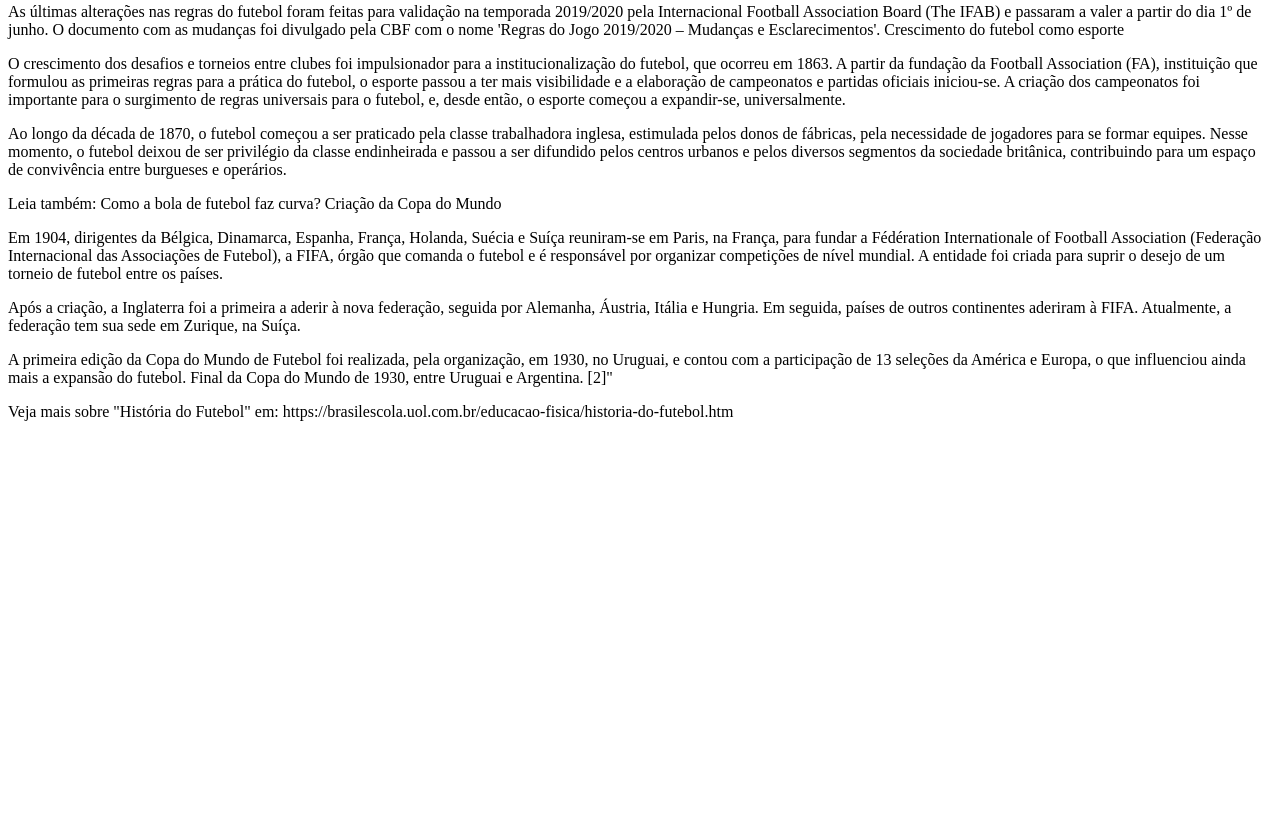
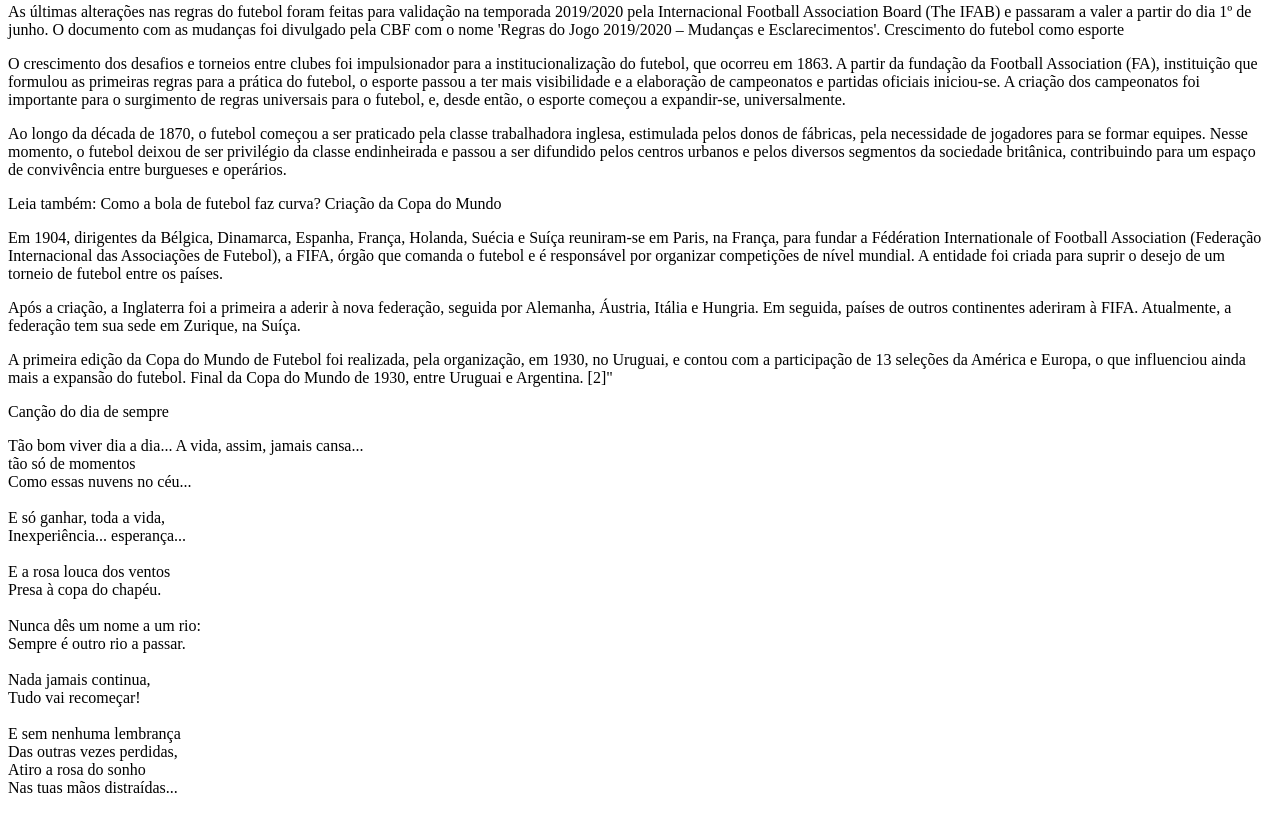
Before and after one commit to vitorgabrielianiski/futebol, a plain HTML site: page index.html in a window 1280 px wide. Shown: the part 495-1308 px from the top of the page. Before the commit the page ends 932 px from the top, so only its background shows below. Drawn offline with Linux system fonts and the light colour scheme.

Commit message:
Update index.html

```diff
--- a/index.html
+++ b/index.html
@@ -7,12 +7,7 @@
     <title>Document</title>
 </head>
 <body>
-
-</body>
-</html>
-
-
-<h1>Origem do futebo</h1>
+    <h1>Origem do futebo</h1>
 
 <p>agos não tinham regras estabelecidas, e era permitido diversos tipos de agressões para avançar ou conter o adversário, o que acabava ferindo muitos dos praticantes. Com as consequências, o Rei Eduardo II decidiu proibir os jogos, temendo a perda dos soldados do seu exército. A prática foi proibida, mas não cessada e, apenas em 1681, os jogos com a bola voltaram a ser permitidos na Inglaterra.Bola de futebol da Copa de 1930
 Bola de futebol da Copa de 1930 [1]</p>
@@ -51,4 +46,30 @@ Criação da Copa do Mundo
 <p>A primeira edição da Copa do Mundo de Futebol foi realizada, pela organização, em 1930, no Uruguai, e contou com a participação de 13 seleções da América e Europa, o que influenciou ainda mais a expansão do futebol.
 Final da Copa do Mundo de 1930, entre Uruguai e Argentina. [2]"<p>
 
-Veja mais sobre "História do Futebol" em: https://brasilescola.uol.com.br/educacao-fisica/historia-do-futebol.htm
+   <h> Canção do dia de sempre</h>
+
+   <p>Tão bom viver dia a dia...
+    A vida, assim, jamais cansa...
+    <br>
+    tão só de momentos<br>
+    Como essas nuvens no céu...<br>
+    <br>
+    E só ganhar, toda a vida,<br>
+    Inexperiência... esperança...<br>
+    <br>
+    E a rosa louca dos ventos<br>
+    Presa à copa do chapéu.<br>
+    <br>
+    Nunca dês um nome a um rio:<br>
+    Sempre é outro rio a passar.<br>
+    <br>
+    Nada jamais continua,<br>
+    Tudo vai recomeçar!<br>
+    <br>
+    E sem nenhuma lembrança<br>
+    Das outras vezes perdidas,<br>
+    Atiro a rosa do sonho<br>
+    Nas tuas mãos distraídas...</p>
+
+</body>
+</html>
```
